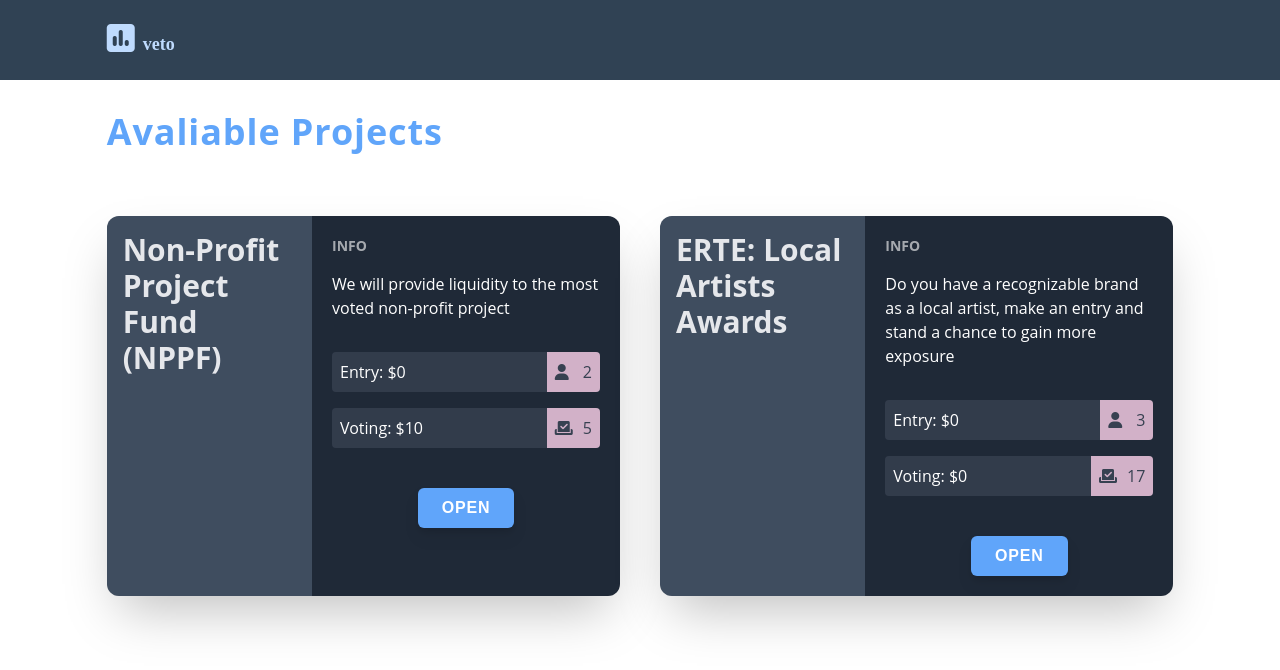
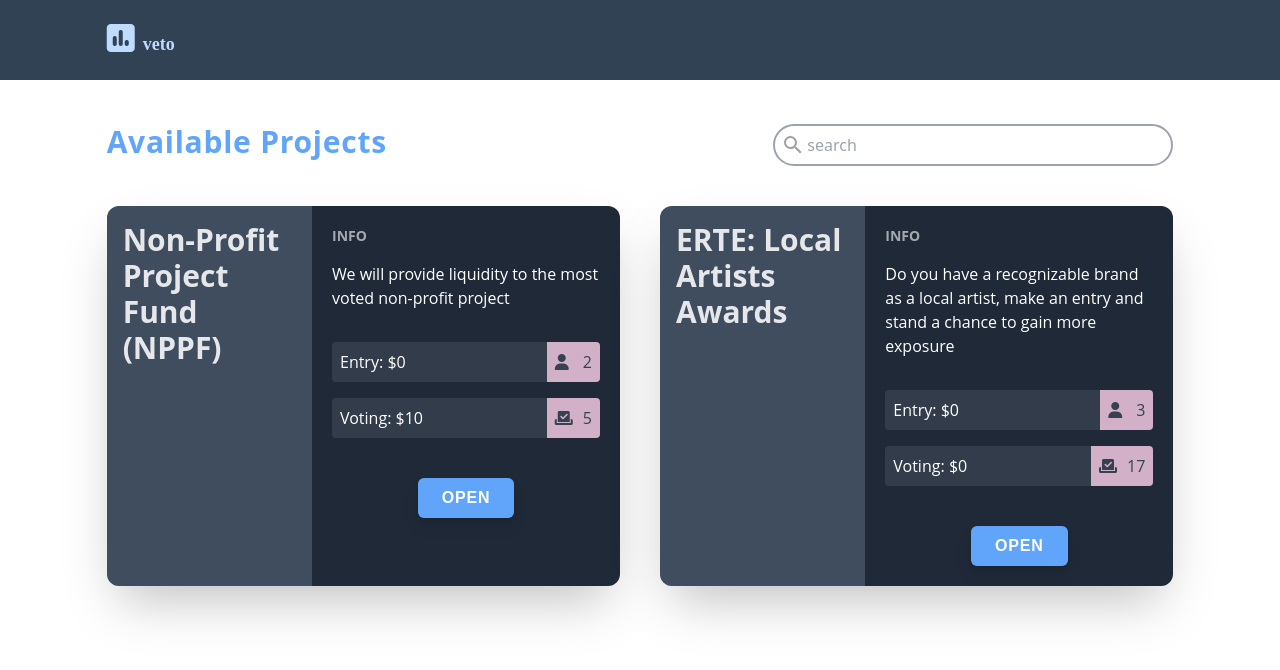
Before and after one commit to Emmanuel-Develops/voting-celo-blockchain-app, a React (Create React App) app: page /dashboard in a window 1280 px wide. Shown: the top 670 px of the page. Built offline with nearby package versions, Linux system fonts and the light colour scheme; the HTML template or start-up script is replaced by a standard one.

Commit message:
setup a global dashboard context

```diff
--- a/src/App.css
+++ b/src/App.css
@@ -57,10 +57,36 @@ html {
     animation: bouncyHand 3s ease-in-out infinite;
 }
 
-.scroll-snap-child {
-    /* position: relative; */
-    scroll-snap-align: start;
-}
+.search-bar {
+    position: relative;
+    width: 100%;
+    /* height: 40px; */
+    max-width: 400px;
+    min-width: 100px;
+  }
+
+.search-icon {
+    position: absolute;
+    width: 24px;
+    height: 24px;
+    z-index: 1;
+    left: 0;
+    top: 50%;
+    transform: translateY(-50%);
+    fill: #9aa0a6;
+  }
+
+  .search-input {
+    position: absolute;
+    display: block;
+    padding: 0 46px;
+    width: 100%;
+    height: 100%;
+    border: 1px solid #dfe1e5;
+    border-radius: 25px;
+    font-size: 0.75rem;
+  }
+
 
 @keyframes vetoFlick {
     40% {
--- a/src/App.js
+++ b/src/App.js
@@ -5,17 +5,24 @@ import './App.css';
 import HomePage from './pages/HomePage';
 import DashboardPage from './pages/DashboardPage';
 import ProjectPage from './pages/ProjectPage';
+import Grid from './components/Grid';
+
+import { DashboardContextProvider } from './state/projects-context'
 
 function App() {
+
   return (
+    <DashboardContextProvider>
       <Router>
         <Routes>
           <Route path='/' element={<HomePage />} />
             <Route path='dashboard' element={<DashboardPage />}>
+              <Route index element={<Grid/>} />
               <Route path=":projectIndex" element={<ProjectPage />} />
             </Route>
         </Routes>
       </Router>
+    </DashboardContextProvider>
   );
 }
 
--- a/src/components/ButtonRoute.jsx
+++ b/src/components/ButtonRoute.jsx
@@ -1,5 +1,4 @@
 import { Link } from "react-router-dom";
-import { ReactPropTypes } from "react";
 
 const ButtonRoute = ({route, id, text, stateData}) => {
     return (
--- /dev/null
+++ b/src/components/DashboardHeading.jsx
@@ -0,0 +1,12 @@
+import SearchBar from "./SearchBar"
+
+const DashboardHeading = ({heading}) => {
+    return (
+        <div className="flex justify-between items-start my-10">
+          <h1 className="text-xl md:text-3xl text-blue-400 font-bold leading-relaxed tracking-wide">{heading}</h1>
+          <SearchBar />
+        </div>
+    )
+}
+
+export default DashboardHeading
--- a/src/components/Grid.jsx
+++ b/src/components/Grid.jsx
@@ -1,29 +1,24 @@
-import React, { useState, useEffect } from 'react'
-import { getProjects } from '../data'
-import ButtonRoute from './ButtonRoute'
+import React, { useContext } from 'react'
 import ProjectCard from './ProjectCard'
+import DashboardHeading from './DashboardHeading'
+import DashboardContext from '../state/projects-context'
 
 function Grid() {
 
-    const [projects, setProjects] = useState()
-
-
-    useEffect(() => {
-        const data = getProjects()
-        setProjects(data)
-
-    }, [])
+    const context = useContext(DashboardContext)
+    const projects = context.state
 
     return (
-
-        projects ?
-        <section className="grid my-5 grid-cols-1 gap-4 lg:gap-10 lg:grid-cols-2">
-            {projects.map((project) =>
-                <ProjectCard key={project.index} project={project}/>
-            )}
-        </section>
-        : <h1>Nothing to see here</h1>
-
+        <>
+            <DashboardHeading heading={"Available Projects"} />
+            {projects ?
+            <section className="grid my-5 grid-cols-1 gap-4 lg:gap-10 lg:grid-cols-2">
+                {projects.map((project) =>
+                    <ProjectCard key={project.index} project={project}/>
+                )}
+            </section>
+            : <h1>Nothing to see here</h1>}
+        </>
     )
 }
 
--- a/src/components/ProjectCard.jsx
+++ b/src/components/ProjectCard.jsx
@@ -34,7 +34,7 @@ const ProjectCard = ({project}) => {
                 </div>
 
                 <div className="grid place-items-center h-100 relative top">
-                    <ButtonRoute route={`dashboard/${project.index}`} id={project.index} text={'OPEN'} />
+                    <ButtonRoute route={`dashboard/${project.name}`} id={project.index} text={'OPEN'} />
                 </div>
 
             </div>
--- /dev/null
+++ b/src/components/SearchBar.jsx
@@ -0,0 +1,20 @@
+const SearchBar = ({ query, setQuery }) => {
+    return (
+        <div className="search-bar">
+            <span className="search-icon mx-2">
+                <svg focusable="false" xmlns="http://www.w3.org/2000/svg" viewBox="0 0 24 24">
+                    <path d="M15.5 14h-.79l-.28-.27A6.471 6.471 0 0 0 16 9.5 6.5 6.5 0 1 0 9.5 16c1.61 0 3.09-.59 4.23-1.57l.27.28v.79l5 4.99L20.49 19l-4.99-5zm-6 0C7.01 14 5 11.99 5 9.5S7.01 5 9.5 5 14 7.01 14 9.5 11.99 14 9.5 14z"></path>
+                </svg>
+            </span>
+            <input
+                className="pl-8 py-2 h-full w-full rounded-3xl border-2 border-gray-400 block"
+                placeholder="search"
+                type="text"
+                value={query}
+                onChange={(e) => setQuery(e.target.value)}
+            />
+        </div>
+    );
+};
+
+export default SearchBar;
--- a/src/pages/DashboardPage.jsx
+++ b/src/pages/DashboardPage.jsx
@@ -1,23 +1,21 @@
-import { Outlet } from "react-router";
+import { Outlet, useLocation } from "react-router";
 
 import NavBar from "../components/NavBar";
-import Grid from "../components/Grid";
 import { useScroll } from "../hooks/useScroll";
 
 const DashboardPage = () => {
   const [showNav] = useScroll();
 
+  const { pathname } = useLocation()
+  console.log(pathname)
   return (
     <div>
       <NavBar navState={showNav} />
-      <div className="md:w-10/12 max-w-7xl mt-20 py-8 px-4 md:px-0 mx-auto">
+      <div className="md:w-10/12 max-w-7xl mt-20 px-4 md:px-0 mx-auto">
 
-        <h2 className="mb-10 lg:mb-16 text-2xl md:text-3xl lg:text-4xl text-blue-400 font-bold leading-relaxed tracking-wide">
-        Avaliable Projects
-        </h2>
-
-        <Grid />
-        <Outlet/>
+        <main className="pt-1">
+          <Outlet/>
+        </main>
 
       </div>
     </div>
--- a/src/pages/HomePage.jsx
+++ b/src/pages/HomePage.jsx
@@ -128,6 +128,7 @@ const HomePage = () => {
                 <a
                   href="https://chrome.google.com/webstore/detail/celoextensionwallet/kkilomkmpmkbdnfelcpgckmpcaemjcdh?hl=en"
                   target="_blank"
+                  rel="noreferrer"
                   className="inline text-blue-800"
                 > celo wallet chrome extension.
                 </a>
--- /dev/null
+++ b/src/state/projects-context.js
@@ -0,0 +1,24 @@
+import React, { useState, useEffect } from 'react'
+import { getProjects } from '../data'
+
+const DashboardContext = React.createContext({
+    state: [],
+    setState: () => {}
+})
+
+export const DashboardContextProvider = ({children}) => {
+
+    const [projects, setProjects] = useState([])
+
+    useEffect(() => {
+        setProjects(getProjects())
+    }, [])
+
+    return (
+        <DashboardContext.Provider value={{state: projects, setState: setProjects}}>
+            {children}
+        </DashboardContext.Provider>
+    )
+}
+
+export default DashboardContext
```
Lines whose indentation alone changed are shown as unchanged.
